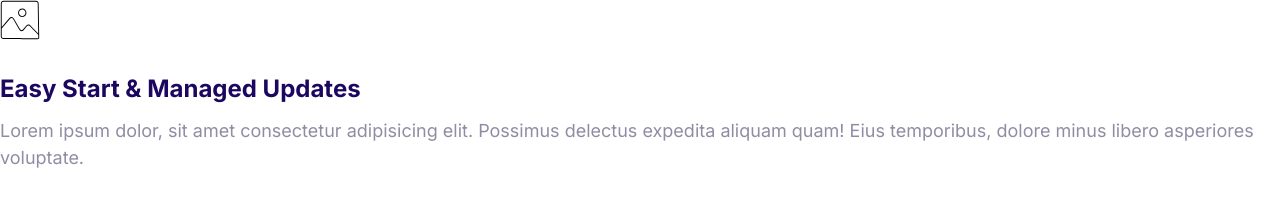
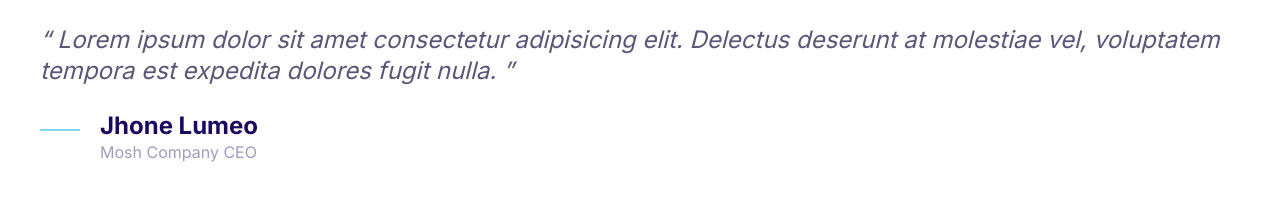
Before and after one commit to AwaisnBhatti/Moshify, a plain HTML site: page index.html in a window 1280 px wide. Drawn offline with Linux system fonts and the light colour scheme.

Commit message:
Build the quotes component.

```diff
--- a/css/styles.css
+++ b/css/styles.css
@@ -4,6 +4,7 @@
   --color-accent: #ff3400;
   --color-headings: #1b0760;
   --color-body: #918ca4;
+  --color-body-darker: #5c5577;
 }
 
 *,
@@ -372,3 +373,65 @@ a {
     font-size: 1.7rem;
   }
 }
+
+/* Media Object */
+
+.media {
+  display: flex;
+}
+
+.media__title {
+  margin-top: 0;
+}
+
+.media__body {
+  margin: 0 2rem;
+}
+
+.media__image {
+  margin-top: 1rem;
+}
+
+/* Quotes */
+
+.quote {
+  font-size: 3rem;
+  font-style: italic;
+  color: var(--color-body-darker);
+  line-height: 1.3;
+}
+
+.quote__text::before {
+  content: open-quote;
+}
+
+.quote__text::after {
+  content: close-quote;
+}
+
+.quote__author {
+  font-style: normal;
+  margin-bottom: 0;
+}
+
+.quote__organization {
+  color: var(--color-headings);
+  font-style: normal;
+  font-size: 2rem;
+  opacity: 0.4;
+}
+
+.quote__line {
+  position: relative;
+  bottom: 10px;
+}
+
+@media screen and (min-width: 1024px) {
+  .quote {
+    font-size: 2.4rem;
+  }
+
+  .quote__organization {
+    font-size: 1.6rem;
+  }
+}
--- a/index.html
+++ b/index.html
@@ -15,20 +15,23 @@
     <link rel="stylesheet" href="css/styles.css" />
   </head>
   <body>
+    <blockquote class="quote">
+      <p class="quote__text">
+        Lorem ipsum dolor sit amet consectetur adipisicing elit. Delectus
+        deserunt at molestiae vel, voluptatem tempora est expedita dolores fugit
+        nulla.
+      </p>
       <div class="media">
         <div class="media__image">
-        <svg class="icon icon--primary">
-          <use xlink:href="images/sprite.svg#snap"></use>
+          <svg class="icon icon--primary quote__line">
+            <use xlink:href="images/sprite.svg#line"></use>
           </svg>
         </div>
         <div class="media__body">
-        <h3 class="media__title">Easy Start & Managed Updates</h3>
-        <p>
-          Lorem ipsum dolor, sit amet consectetur adipisicing elit. Possimus
-          delectus expedita aliquam quam! Eius temporibus, dolore minus libero
-          asperiores voluptate.
-        </p>
+          <h3 class="media__title quote__author">Jhone Lumeo</h3>
+          <p class="quote__organization">Mosh Company CEO</p>
         </div>
       </div>
+    </blockquote>
   </body>
 </html>
```
Also changed, not shown: components/quotes.html (added, +17 -0 lines). Lines whose indentation alone changed are shown as unchanged.
